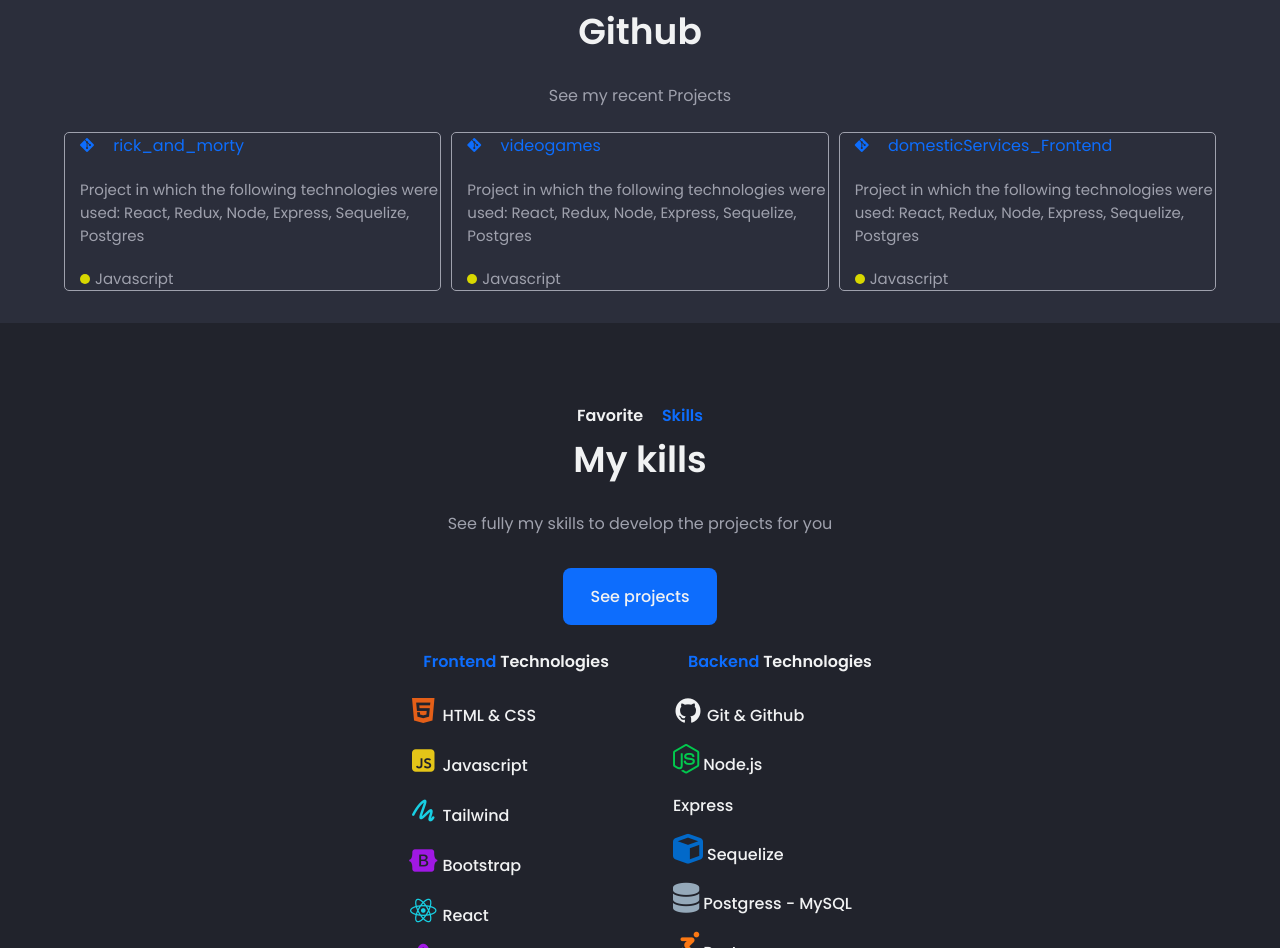
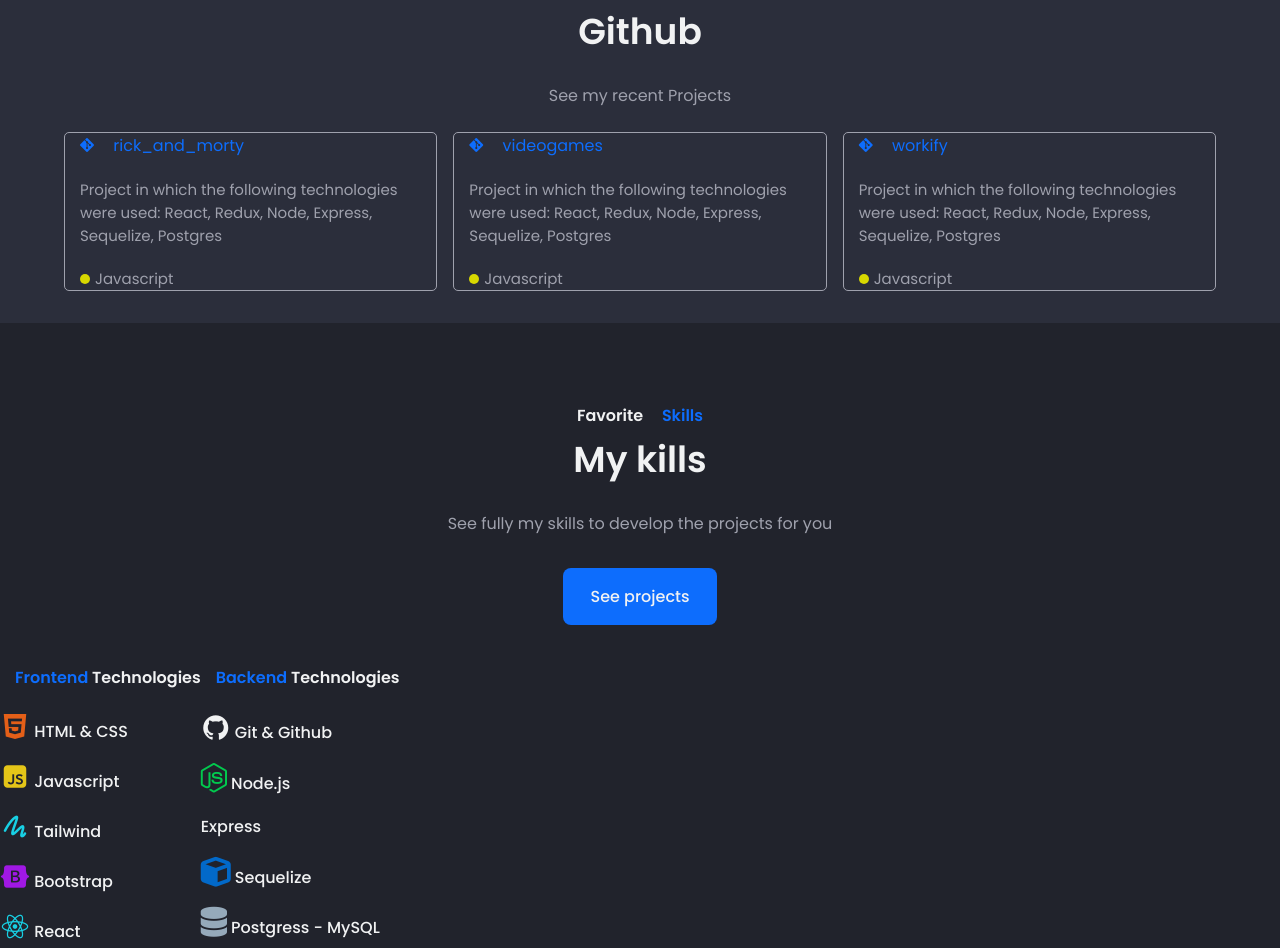
Before and after one commit to JensyFigueroa/portfolio, a React (Vite) app: page / in a window 1280 px wide. Shown: the part 2624-3572 px from the top of the page. Built offline with nearby package versions, Linux system fonts and the light colour scheme.

Commit message:
modified kills css

```diff
--- a/src/components/page/main/Main.jsx
+++ b/src/components/page/main/Main.jsx
@@ -234,7 +234,7 @@ const Main = () => {
                         </Link>
                         <Link to='https://github.com/JensyFigueroa/domesticServices_Frontend' target='_blank' className={styles.repoLink}>
                             <i className="fa-brands fa-git-alt"></i>
-                            <span> domesticServices_Frontend</span>
+                            <span> workify</span>
                             <p>Project in which the following technologies were used: React, Redux, Node, Express, Sequelize, Postgres</p>
                             <p>Javascript</p>
                         </Link>
@@ -245,7 +245,7 @@ const Main = () => {
 
             {/*#########  KILLS ########*/}
             <section className={`${styles.skills} section`} id="skills" >
-                <div className={`${styles.skillsContainer} container grid`}>
+                <div className={`${styles.skillsContainer} container`}>
                     <div className={styles.skillsData}>
                         <h3 className="sectionSubtitle">
                             Favorite <span>Skills</span>
--- a/src/components/page/main/Main.module.css
+++ b/src/components/page/main/Main.module.css
@@ -127,8 +127,11 @@
 }
 
 .reposList{
-    display: flex;
-    gap: 10px;
+    /* display: flex;
+    gap: 10px; */
+    display: grid;
+    grid-template-columns: repeat(auto-fit, minmax(200px, 1fr));
+    grid-gap: 1rem
 }
 
 .repoLink{
@@ -247,7 +250,8 @@
 
 .skillsContainer{
     padding-bottom: 2rem;
-    row-gap: 3.5rem;
+    row-gap: 2.5rem;
+
 }
 
 .skillsData{
@@ -264,13 +268,18 @@
 }
 
 .skillsContent{
-    grid-template-columns: repeat(2, max-content);
+    /* grid-template-columns: repeat(2, max-content);
     column-gap: 4rem;
     justify-content: center;
-    align-items: baseline;
+    align-items: baseline; */
+
+    display: flex;
+    flex-wrap: wrap;
+    /* justify-content: space-around; */
 }
 
 .skillsGroup{
+    margin-top: 40px;
     row-gap: 1rem;
 }
 
```
